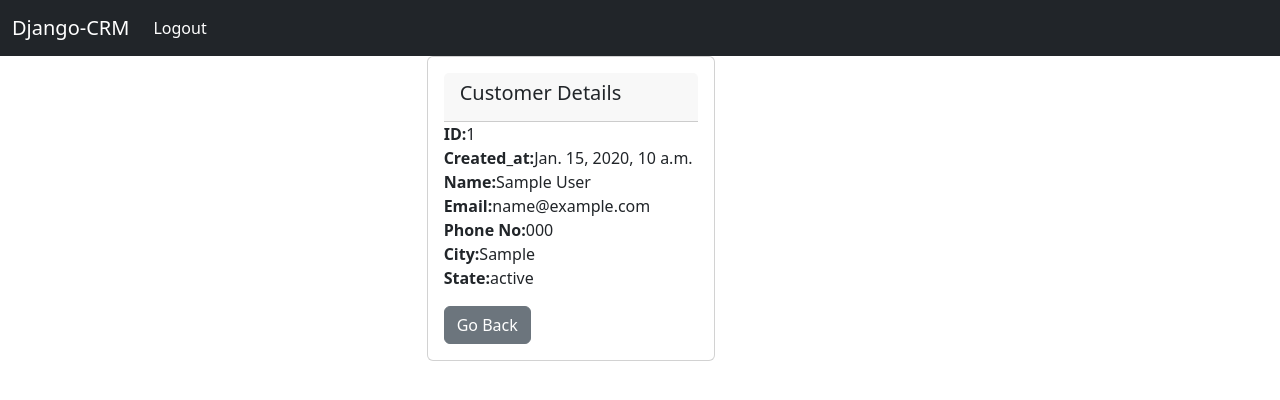
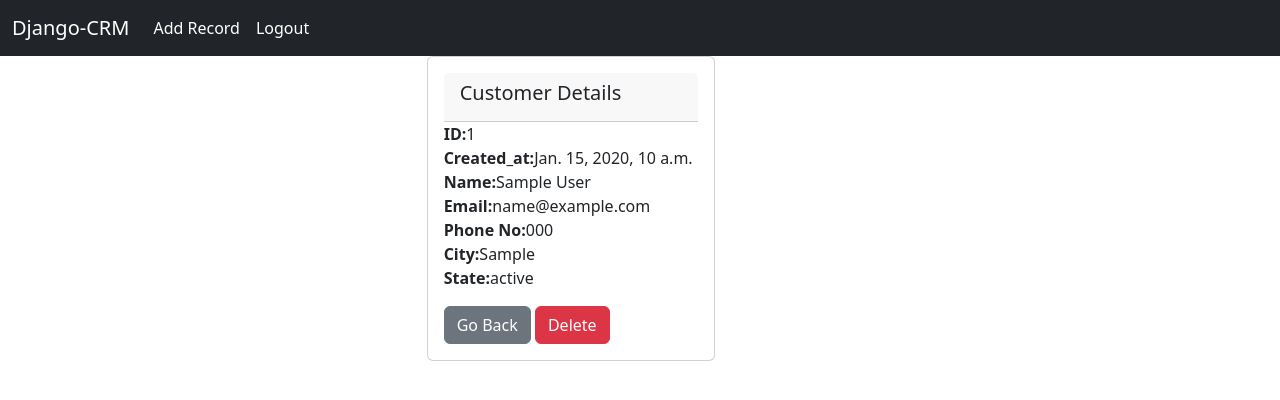
Before and after one commit to Satyajit-Sahoo45/Django-CRM-Project, a Django app: page /record/1 in a window 1280 px wide. Shown: the top 400 px of the page. Run offline with Django 4.2, Linux system fonts and the light colour scheme; a user stored in the database is signed in; tables that the repository leaves empty hold one stand-in row (values such as "Sample post").

Commit message:
add record functionality

```diff
--- a/crm_project/crm_app/templates/Register.html
+++ b/crm_project/crm_app/templates/Register.html
@@ -1,6 +1,7 @@
 {% extends 'base.html' %}
 
 {% block content %}
+
 <div class="col-4 offset-4">
     <h1>Register</h1>
     <form action="{% url 'register' %}" method="post">
@@ -9,4 +10,5 @@
         <br> <button type="submit" class="btn btn-secondary">Register</button> <br>
     </form>
 </div>
+
 {% endblock content %}
--- a/crm_project/crm_app/templates/navbar.html
+++ b/crm_project/crm_app/templates/navbar.html
@@ -8,6 +8,9 @@
         <div class="collapse navbar-collapse" id="navbarNav">
             <ul class="navbar-nav">
                 {% if user.is_authenticated %}
+                <li class="nav-item">
+                    <a class="nav-link text-white" href="{% url 'add' %}">Add Record</a>
+                </li>
                 <li class="nav-item">
                     <a class="nav-link text-white" href="{% url 'logout' %}">Logout</a>
                 </li>
--- a/crm_project/crm_app/templates/record.html
+++ b/crm_project/crm_app/templates/record.html
@@ -17,6 +17,7 @@
             <strong>State:</strong>{{record.state}} <br>
         </p>
         <a href="{% url 'home' %}" class="btn btn-secondary">Go Back</a>
+        <a href="{% url 'delete' record.id %}" class="btn btn-danger">Delete</a>
     </div>
 </div>
 
--- a/crm_project/crm_app/urls.py
+++ b/crm_project/crm_app/urls.py
@@ -1,9 +1,11 @@
 from django.urls import path
-from .views import home, logout_user, Register_user, customer_record
+from .views import home, logout_user, Register_user, customer_record, delete_record, add_record
 
 urlpatterns = [
     path('', home, name="home"),
     path('logout/', logout_user, name="logout"),
     path('register/', Register_user, name="register"),
     path('record/<int:id>', customer_record, name="record"),
+    path('delete_record/<int:id>', delete_record, name="delete"),
+    path('add_record/', add_record, name="add"),
 ]
--- a/crm_project/crm_app/views.py
+++ b/crm_project/crm_app/views.py
@@ -2,6 +2,7 @@ from django.shortcuts import render, redirect
 from django.contrib.auth import authenticate, login, logout
 from django.contrib import messages
 from .forms import SignUpForm
+from .forms import addrecord
 from .models import Record
 
 # Login Functionality
@@ -60,3 +61,32 @@ def customer_record(request, id):
     else:
         messages.success(request, "You must have to login to see the record..")
         return redirect('home')
+
+# DELETE RECORD DATA
+def delete_record(request, id):
+    if request.user.is_authenticated:
+        delete_record = Record.objects.get(id=id)
+        delete_record.delete()
+        messages.success(request, "The selected record has been deleted.")
+        return redirect('home')
+    else:
+        messages.success(request, "You must have to login to delete record!")
+        return redirect('home')
+
+#  ADD RECORD
+def add_record(request):
+    form = addrecord()
+    if request.user.is_authenticated:
+        if request.method=="POST":
+            form = addrecord(request.POST)
+            if form.is_valid():
+                form.save()
+                messages.success(request, "Record added successfully.....")
+                return redirect('home')
+            else:
+                messages.success(request, "Given data is not valid.!!")
+                return redirect('add_record')
+    else:
+        messages.success(request, "You must have to login to add record!")
+        return redirect('home')
+    return render(request, 'addrecord.html', {'form': form})
```
Also changed, not shown: crm_project/crm_app/forms.py (+14 -0 lines), crm_project/crm_app/templates/addrecord.html (added, +14 -0 lines).
